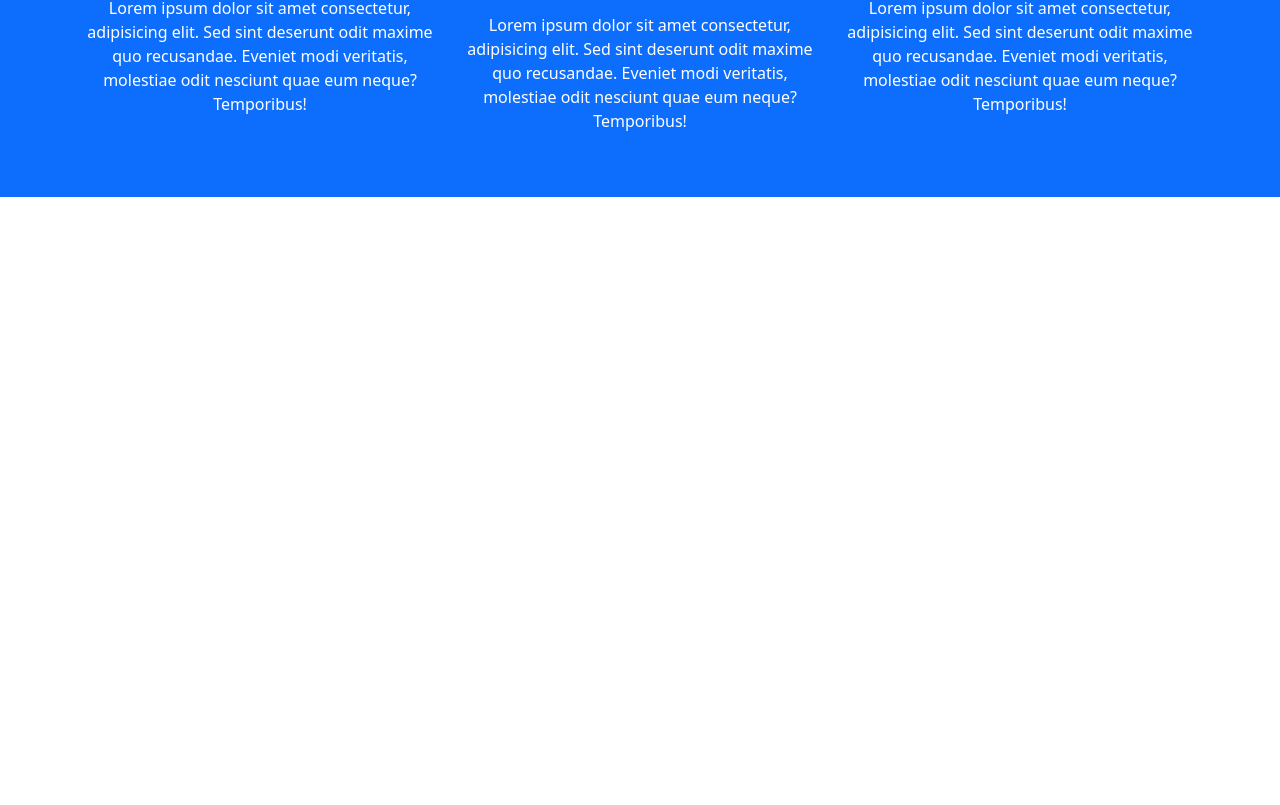
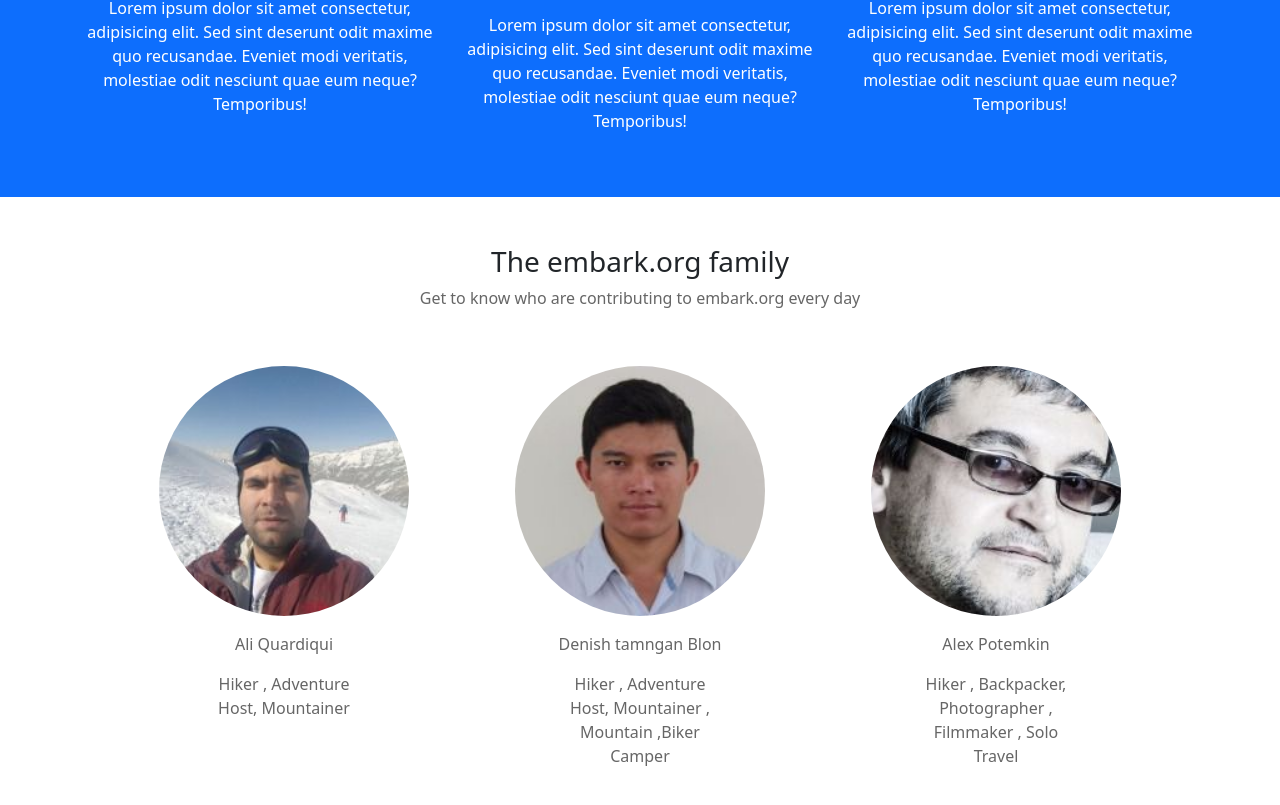
Before and after one commit to AhmedAbdrabou22/Vue-Project-one, a Vue app: page /#/ in a window 1280 px wide. Shown: the part 1682-2487 px from the top of the page. Before the commit the page ends 1879 px from the top, so only its background shows below. Built offline with nearby package versions, Linux system fonts and the light colour scheme.

Commit message:
first commit

```diff
--- a/src/components/adventure.vue
+++ b/src/components/adventure.vue
@@ -15,19 +15,21 @@
     </div>
     <splitcomponents />
     <adventurework/>
+    <reponsiples/>
 </template>
 
 
 <script>
 import splitcomponents from './splitscomponent.vue'
 import adventurework from './adventurework.vue'
+import reponsiples from './reponsiples.vue'
 export default {
     data() {
         return {
 
         }
     },
-    components: {splitcomponents , adventurework}
+    components: {splitcomponents , adventurework ,reponsiples}
 }
 </script>
 
--- /dev/null
+++ b/src/components/reponsiples.vue
@@ -0,0 +1,49 @@
+<template>
+    <div>
+        <div class="container text-center p-5">
+            <h3>The embark.org family</h3>
+            <p>Get to know who are contributing to embark.org every day</p>
+
+            <div class="reponsible mt-5">
+                <div class="row">
+                    <div class="col-4">
+                        <div class="pt-2">
+                            <div class="res"><img src="@/assets/16.jpg" alt="reponible one"></div>
+                            <div class="mt-3">
+                                <p>Ali Quardiqui</p>
+                                <p class="w-50 d-inline-block">Hiker , Adventure Host, Mountainer</p>
+                            </div>
+                        </div>
+                    </div>
+                    <div class="col-4">
+                        <div class="pt-2">
+                            <div class="res"><img src="@/assets/31.jpeg" alt="reponible one"></div>
+                            <div class="mt-3">
+                                <p>Denish tamngan Blon</p>
+                                <p class="w-50 d-inline-block">Hiker , Adventure Host, Mountainer , Mountain ,Biker Camper</p>
+                            </div>
+                        </div>
+                    </div>
+                    <div class="col-4">
+                        <div class="pt-2">
+                            <div class="res"><img src="@/assets/32.jpeg" alt="reponible one"></div>
+                            <div class="mt-3">
+                                <p>Alex Potemkin</p>
+                                <p class="w-50 d-inline-block">Hiker , Backpacker, Photographer , Filmmaker , Solo Travel</p>
+                            </div>
+                        </div>
+                    </div>
+                </div>
+            </div>
+        </div>
+    </div>
+</template>
+
+
+<style scoped>
+.res img {
+    width: 250px;
+    height: 250px;
+    border-radius: 50%;
+}
+</style>
```
Also changed, not shown: src/assets/31.jpeg (added), src/assets/32.jpeg (added).
